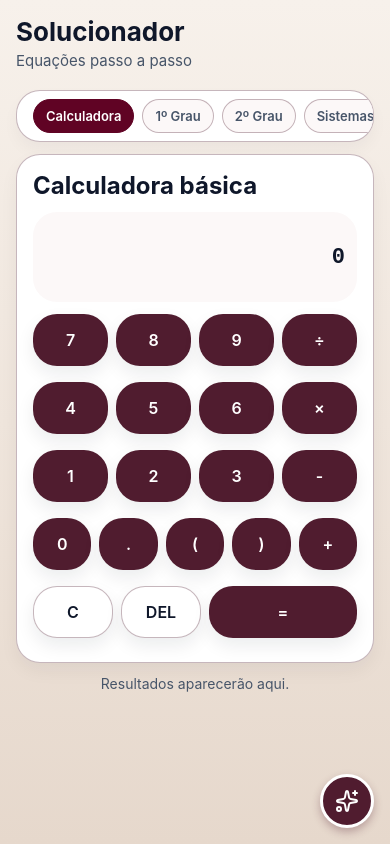
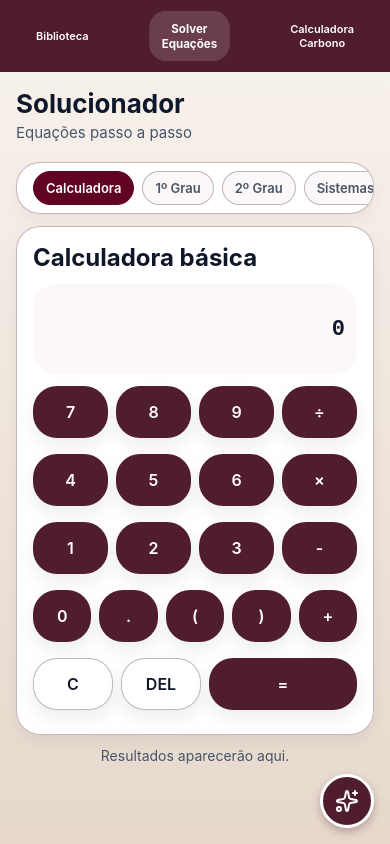
Before and after one commit to KauaCruzPereira/SolverEquacoes, a React Native app: screen / in a window 390 px wide. Built offline with nearby package versions, Linux system fonts and the light colour scheme.

Commit message:
feat - header

```diff
--- a/App.tsx
+++ b/App.tsx
@@ -1,6 +1,8 @@
 import React, { useCallback, useEffect, useRef, useState } from "react";
 import {
   Animated,
+  Dimensions,
+  Linking,
   Platform,
   ScrollView,
   StatusBar,
@@ -24,6 +26,131 @@ import QuadraticScreen from "./src/screens/QuadraticScreen";
 import Regra3Screen from "./src/screens/Regra3Screen";
 import SistemaScreen from "./src/screens/SistemaScreen";
 import { LinearGradient } from "expo-linear-gradient";
+
+type NavItem = "biblioteca" | "solverequacoes" | "calculadoracarbono";
+
+const NAV_URLS: Record<NavItem, string> = {
+  biblioteca: "https://biblioteca-do-estudante.vercel.app/",
+  solverequacoes: "https://solver-equacoes.vercel.app/",
+  calculadoracarbono: "https://calculadora-carbono-cedup.vercel.app/",
+};
+
+interface NavigationHeaderProps {
+  activeNav: NavItem;
+  onNavChange: (nav: NavItem) => void;
+}
+
+function NavigationHeader({ activeNav, onNavChange }: NavigationHeaderProps) {
+  const [windowWidth, setWindowWidth] = useState(
+    Dimensions.get("window").width,
+  );
+
+  React.useEffect(() => {
+    const subscription = Dimensions.addEventListener("change", ({ window }) => {
+      setWindowWidth(window.width);
+    });
+    return () => subscription?.remove();
+  }, []);
+
+  const navItems: { id: NavItem; label: string }[] = [
+    { id: "biblioteca", label: "Biblioteca" },
+    { id: "solverequacoes", label: "SolverEquações" },
+    { id: "calculadoracarbono", label: "CalculadoraCarbono" },
+  ];
+
+  const animValues = React.useRef({
+    biblioteca: new Animated.Value(0),
+    solverequacoes: new Animated.Value(0),
+    calculadoracarbono: new Animated.Value(1),
+  }).current;
+
+  React.useEffect(() => {
+    navItems.forEach(({ id }) => {
+      const isActive = activeNav === id;
+      Animated.timing(animValues[id], {
+        toValue: isActive ? 1 : 0,
+        duration: 300,
+        useNativeDriver: false,
+      }).start();
+    });
+  }, [activeNav]);
+
+  const isMobile = windowWidth < 768;
+
+  return (
+    <View style={styles.navHeader}>
+      <View
+        style={[
+          styles.navButtonsContainer,
+          isMobile && styles.navButtonsContainerMobile,
+        ]}
+      >
+        {navItems.map(({ id, label }) => {
+          const scale = animValues[id].interpolate({
+            inputRange: [0, 1],
+            outputRange: [1, 1.05],
+          });
+
+          const bgOpacity = animValues[id].interpolate({
+            inputRange: [0, 1],
+            outputRange: [0, 0.15],
+          });
+
+          const displayLabel = isMobile
+            ? label.split(/(?=[A-Z])/).join("\n")
+            : label;
+
+          return (
+            <Animated.View
+              key={id}
+              style={[
+                {
+                  transform: [{ scale }],
+                  opacity: 1,
+                },
+              ]}
+            >
+              <TouchableOpacity
+                onPress={() => {
+                  onNavChange(id);
+                  if (Platform.OS === "web") {
+                    window.location.href = NAV_URLS[id];
+                  } else {
+                    Linking.openURL(NAV_URLS[id]).catch((err) =>
+                      console.error("Failed to open URL:", err),
+                    );
+                  }
+                }}
+                style={[styles.navButton, isMobile && styles.navButtonMobile]}
+                activeOpacity={0.8}
+              >
+                <Animated.View
+                  style={[
+                    styles.navButtonBg,
+                    {
+                      opacity: bgOpacity,
+                    },
+                  ]}
+                />
+                <Text
+                  style={[
+                    styles.navButtonText,
+                    isMobile && styles.navButtonTextMobile,
+                    activeNav === id && styles.navButtonTextActive,
+                  ]}
+                  numberOfLines={isMobile ? 2 : 1}
+                  adjustsFontSizeToFit
+                >
+                  {displayLabel}
+                </Text>
+              </TouchableOpacity>
+            </Animated.View>
+          );
+        })}
+      </View>
+    </View>
+  );
+}
 
 const TAB_CONTEXT: Record<TabId, string> = {
   calc: "O usuário está usando a calculadora básica com expressões matemáticas.",
@@ -58,6 +185,7 @@ export default function App() {
   const [chatVisible, setChatVisible] = useState(false);
   const [hintVisible, setHintVisible] = useState(false);
   const animX = React.useRef(new Animated.Value(40)).current;
+  const [activeNav, setActiveNav] = useState<NavItem>("solverequacoes");
 
   useEffect(() => {
     let showTimeout: NodeJS.Timeout | null = null;
@@ -103,11 +231,16 @@ export default function App() {
   }, []);
 
   return (
+    <View style={{ flex: 1 }}>
+      <NavigationHeader activeNav={activeNav} onNavChange={setActiveNav} />
       <LinearGradient
         colors={["#F7F1EB", "#EFE5DC", "#E6D8CC"]}
         style={{ flex: 1 }}
       >
-      <StatusBar barStyle="dark-content" backgroundColor={colors.background} />
+        <StatusBar
+          barStyle="dark-content"
+          backgroundColor={colors.background}
+        />
 
         <View style={styles.header}>
           <Text style={styles.headerTitle}>Solucionador</Text>
@@ -162,6 +295,7 @@ export default function App() {
           mathContext={TAB_CONTEXT[activeTab]}
         />
       </LinearGradient>
+    </View>
   );
 }
 
@@ -182,6 +316,64 @@ const styles = StyleSheet.create({
     fontSize: 15,
     color: colors.textSecondary,
     marginTop: spacing.xs,
+  },
+  navHeader: {
+    backgroundColor: colors.primary,
+    paddingHorizontal: spacing.lg,
+    paddingVertical: spacing.md,
+    elevation: 4,
+    shadowColor: "#000",
+    shadowOffset: { width: 0, height: 2 },
+    shadowOpacity: 0.1,
+    shadowRadius: 4,
+  },
+  navButtonsContainer: {
+    flexDirection: "row",
+    gap: spacing.md,
+    justifyContent: "center",
+  },
+  navButtonsContainerMobile: {
+    gap: spacing.sm,
+    paddingHorizontal: spacing.sm,
+    justifyContent: "space-between",
+  },
+  navButton: {
+    paddingHorizontal: spacing.lg,
+    paddingVertical: spacing.sm,
+    borderRadius: radius.md,
+    position: "relative",
+    overflow: "hidden",
+  },
+  navButtonMobile: {
+    paddingHorizontal: spacing.md,
+    paddingVertical: spacing.xs,
+    flex: 1,
+    minHeight: 48,
+    justifyContent: "center",
+    alignItems: "center",
+  },
+  navButtonBg: {
+    position: "absolute",
+    top: 0,
+    left: 0,
+    right: 0,
+    bottom: 0,
+    backgroundColor: colors.tabActiveText,
+    borderRadius: radius.md,
+  },
+  navButtonText: {
+    fontSize: 14,
+    fontWeight: "600" as const,
+    color: colors.tabActiveText,
+    zIndex: 1,
+  },
+  navButtonTextMobile: {
+    fontSize: 11,
+    fontWeight: "600" as const,
+    textAlign: "center",
+  },
+  navButtonTextActive: {
+    fontWeight: "700" as const,
   },
   tabWrapper: {
     marginHorizontal: spacing.lg,
```
Lines whose indentation alone changed are shown as unchanged.
